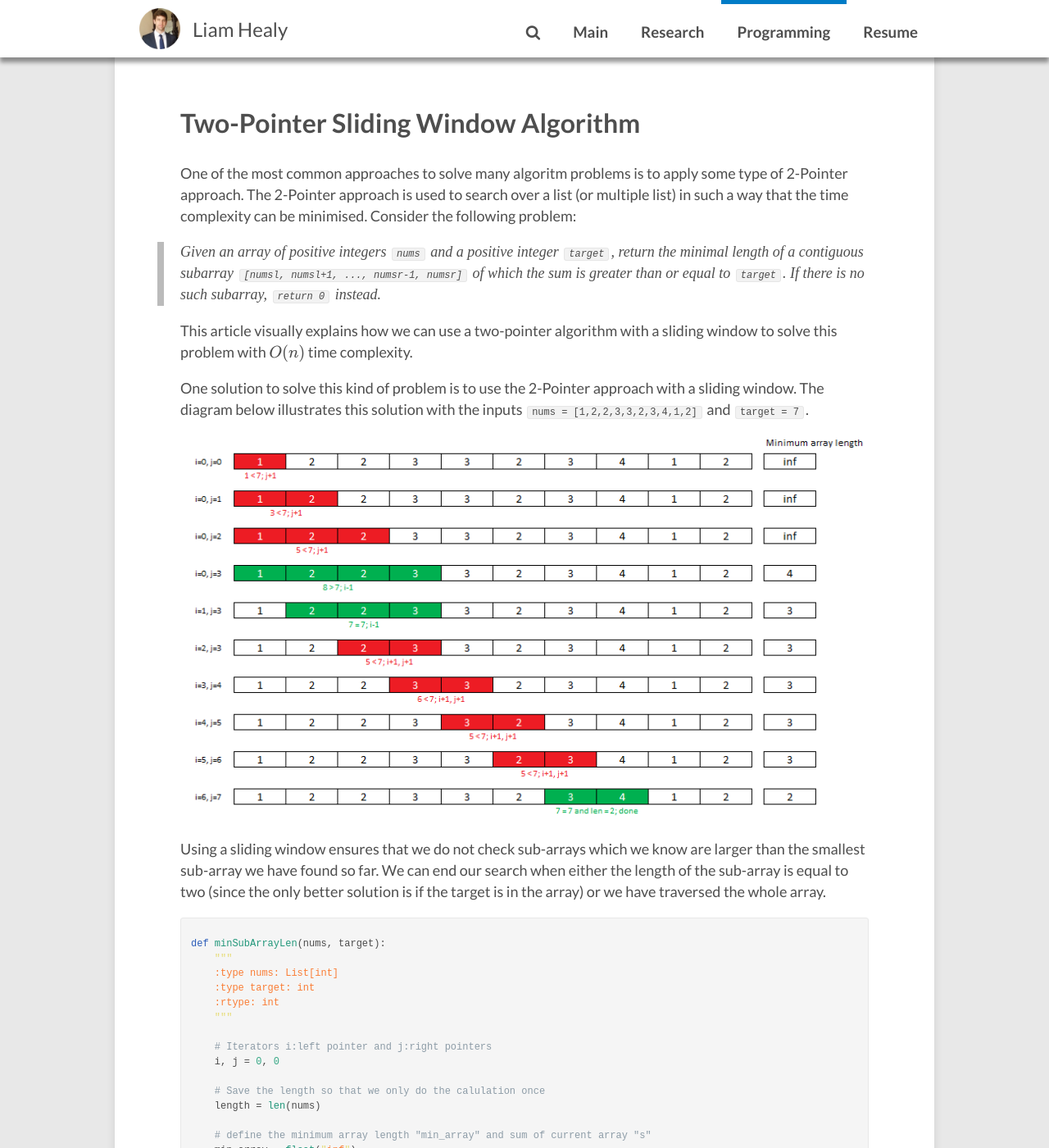
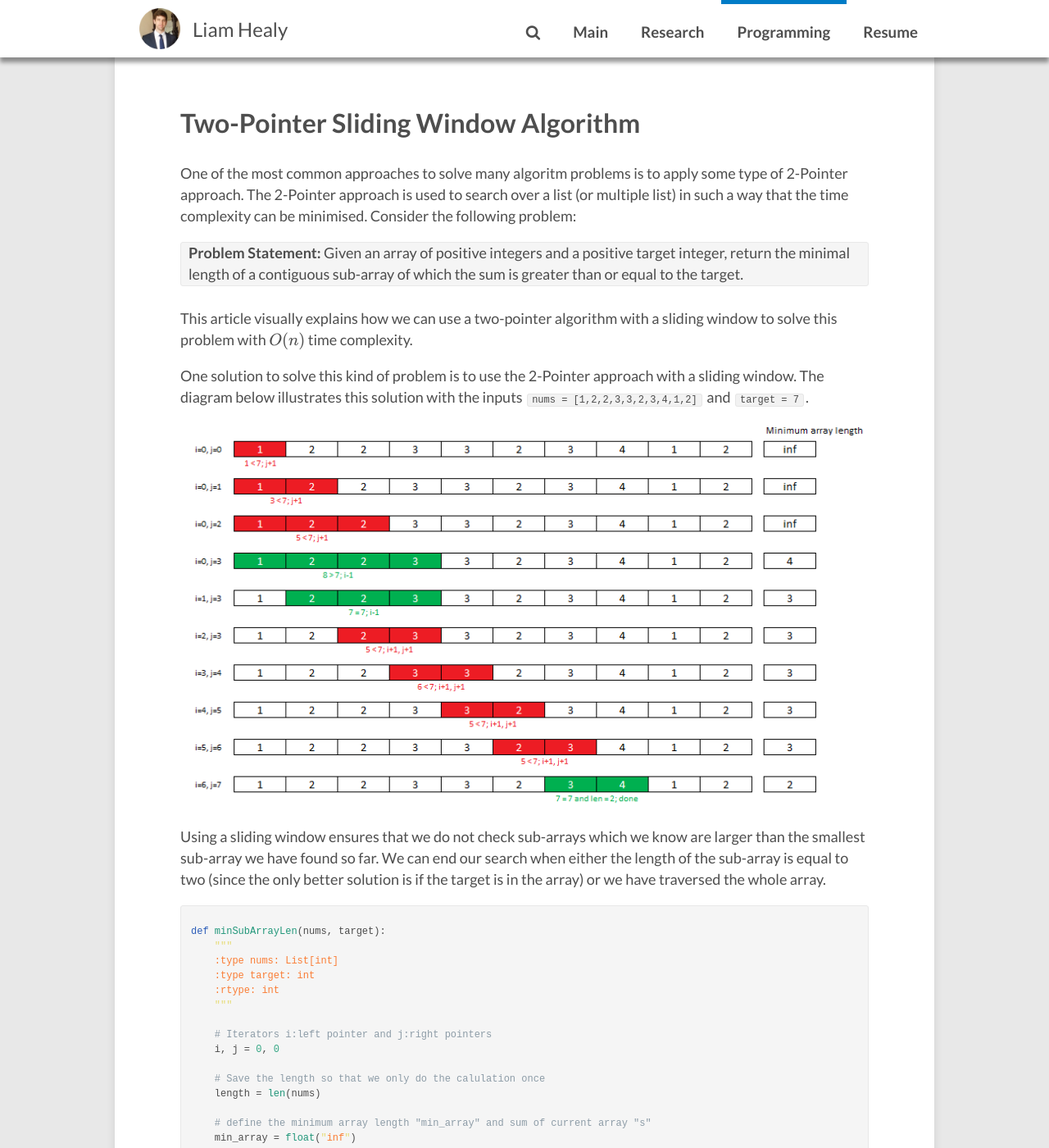
Before and after one commit to LiamJHealy/LiamJHealy.github.io, a Jekyll site: the page built from _posts/2019-12-02-Python-2-pointer-sliding-window.md, in a window 1280 px wide and 1400 px high. Shown: the whole window at 82% size. Built offline with Jekyll 4.4.1, drawn with Linux system fonts in a browser that asks for light colours; nearby versions of some CDN libraries; formulas are drawn with MathJax 3; comment, search, counter and statistics services are not loaded.

```diff
--- a/_posts/2019-12-02-Python-2-pointer-sliding-window.md
+++ b/_posts/2019-12-02-Python-2-pointer-sliding-window.md
@@ -9,7 +9,8 @@ categories: [Programming]
 
 One of the most common approaches to solve many algoritm problems is to apply some type of 2-Pointer approach. The 2-Pointer approach is used to search over a list (or multiple list) in such a way that the time complexity can be minimised. Consider the following problem:
 
-> Given an array of positive integers <code>nums</code> and a positive integer <code>target</code>, return the minimal length of a contiguous subarray <code>[numsl, numsl+1, ..., numsr-1, numsr]</code> of which the sum is greater than or equal to <code>target</code>. If there is no such subarray, <code>return 0</code> instead.
+<p class="border"><b>Problem Statement:</b> Given an array of positive integers and a positive target integer, return the minimal length of a contiguous sub-array of which the sum is greater than or equal to the target.</p>
+
 
 This article visually explains how we can use a two-pointer algorithm with a sliding window to solve this problem with $$O(n)$$ time complexity.
 
--- a/_sass/_site.scss
+++ b/_sass/_site.scss
@@ -15,6 +15,15 @@
 // --------------------------------------------------
 .center {
 	text-align: center;
+  }
+
+  .border {
+	margin-bottom: 1.5em;
+	padding-left: 0.5em;
+	padding-right: 0.5em;
+	border: 1px solid #e8e8e8;
+	background-color: lighten(#e8e8e8, 5%);
+	@include rounded(3px);
   }
 
 .no-italics {
--- a/contact/index.html
+++ b/contact/index.html
@@ -74,9 +74,9 @@ comments: false
 									<li><a class="tag"><span class="term">Matlab</span><span class="count">5</span></a></li>
                                     <li><a class="tag"><span class="term">R</span><span class="count">4</span></a></li>
 									<li><a class="tag"><span class="term">C++</span><span class="count">3</span></a></li>
-                                    <li><a class="tag"><span class="term">Julia</span><span class="count">2</span></a></li>
-									<li><a class="tag"><span class="term">Html</span><span class="count">1</span></a></li>
-									<li><a class="tag"><span class="term">CSS</span><span class="count">1</span></a></li>
+									<li><a class="tag"><span class="term">HTML</span><span class="count">3</span></a></li>
+									<li><a class="tag"><span class="term">CSS</span><span class="count">3</span></a></li>
+                                    <li><a class="tag"><span class="term">Julia</span><span class="count">1</span></a></li>
 								</ul>
 
 								<h3>Frameworks</h3>
```
Also changed, not shown: _posts/2020-09-15-Simulating-a-Gaussian-Copula.md (+96 -67 lines), _posts/2020-10-10-the-greeks.md (+5 -5 lines), images/research/copula_sensitivity.png (added).
